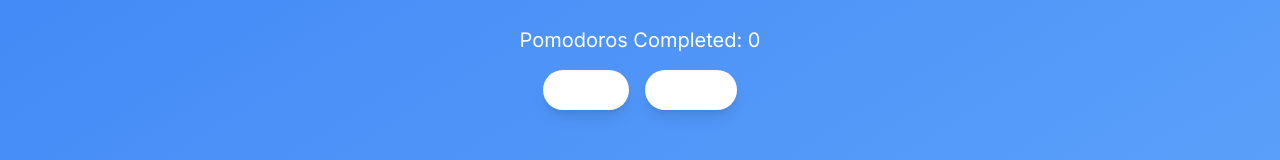
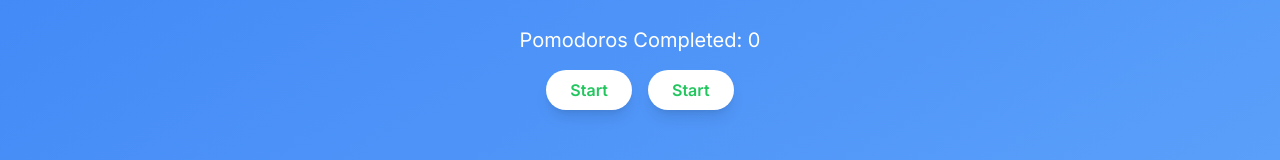
Before and after one commit to uraaaa24/pomodoro-timer, a Next.js app: page / in a window 1280 px wide. Shown: the part 384-544 px from the top of the page. Built offline with nearby package versions, Linux system fonts and the light colour scheme.

Commit message:
chore: ボタンが表示されるかどうか確認

```diff
--- a/src/components/pomodoroTimer/index.tsx
+++ b/src/components/pomodoroTimer/index.tsx
@@ -1,8 +1,8 @@
 'use client'
 
-import PomodoroButton from '@/components/statusButton'
-import { BreakTime, PomodoroStatus, WorkTime } from '@/constant'
+import { BreakTime, WorkTime } from '@/constant'
 import { usePomodoro } from '@/hooks/usePomodoro'
+import StartButton from '../statusButton/startButton'
 
 /**
  * A simple Pomodoro Timer
@@ -17,12 +17,8 @@ const PomodoroTimer = () => {
       </div>
       <div className="mb-4 text-xl">Pomodoros Completed: {pomodoroCount}</div>
       <div className="space-x-4">
-        {isActive ? (
-          <PomodoroButton onClick={stop} status={PomodoroStatus.STOP} />
-        ) : (
-          <PomodoroButton onClick={start} status={PomodoroStatus.START} />
-        )}
-        <PomodoroButton onClick={reset} status={PomodoroStatus.RESET} />
+        {isActive ? <StartButton onClick={start} /> : <StartButton onClick={start} />}
+        <StartButton onClick={start} />
       </div>
     </div>
   )
--- a/src/components/statusButton/index.tsx
+++ b/src/components/statusButton/index.tsx
@@ -1,9 +1,7 @@
-import { PomodoroStatus } from '@/constant'
-import { getStatusColor } from '@/utils'
-
 type PomodoroButtonProps = {
   onClick: () => void
-  status: PomodoroStatus
+  label: string
+  className?: string
 }
 
 /**
@@ -12,15 +10,13 @@ type PomodoroButtonProps = {
  * @param onClick - The function to call when the button is clicked
  * @param status - The status of the button
  */
-const PomodoroButton = ({ onClick, status }: PomodoroButtonProps) => {
-  const textColor = getStatusColor(status)
-
+const PomodoroButton = ({ onClick, label, className }: PomodoroButtonProps) => {
   return (
     <button
       onClick={onClick}
-      className={`bg-white ${textColor} font-semibold py-2 px-6 rounded-full shadow-lg transform transition-transform hover:scale-105`}
+      className={`bg-white font-semibold py-2 px-6 rounded-full shadow-lg transform transition-transform hover:scale-105 ${className}`}
     >
-      {status}
+      {label}
     </button>
   )
 }
--- /dev/null
+++ b/src/components/statusButton/startButton/index.tsx
@@ -0,0 +1,12 @@
+import { PomodoroStatus } from '@/constant'
+import PomodoroButton from '..'
+
+type StartButtonProps = {
+  onClick: () => void
+}
+
+const StartButton = ({ onClick }: StartButtonProps) => {
+  return <PomodoroButton onClick={onClick} label={PomodoroStatus.START} className="text-green-500" />
+}
+
+export default StartButton
```
